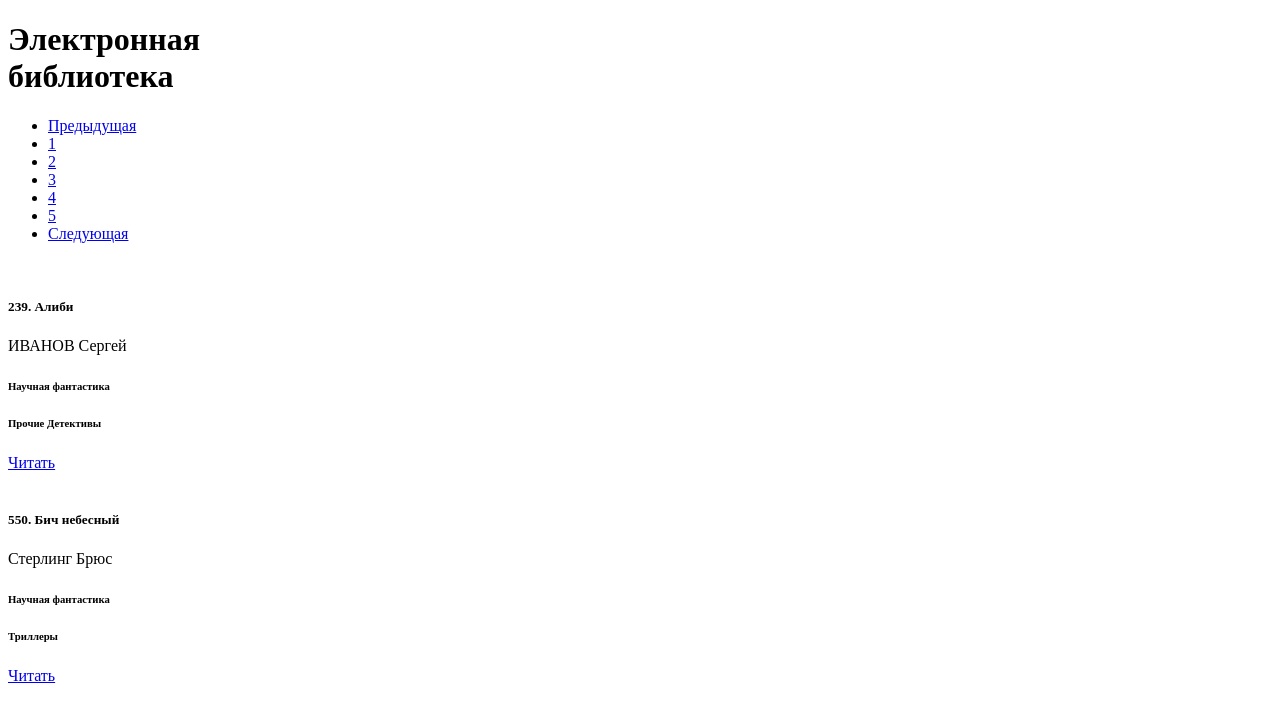
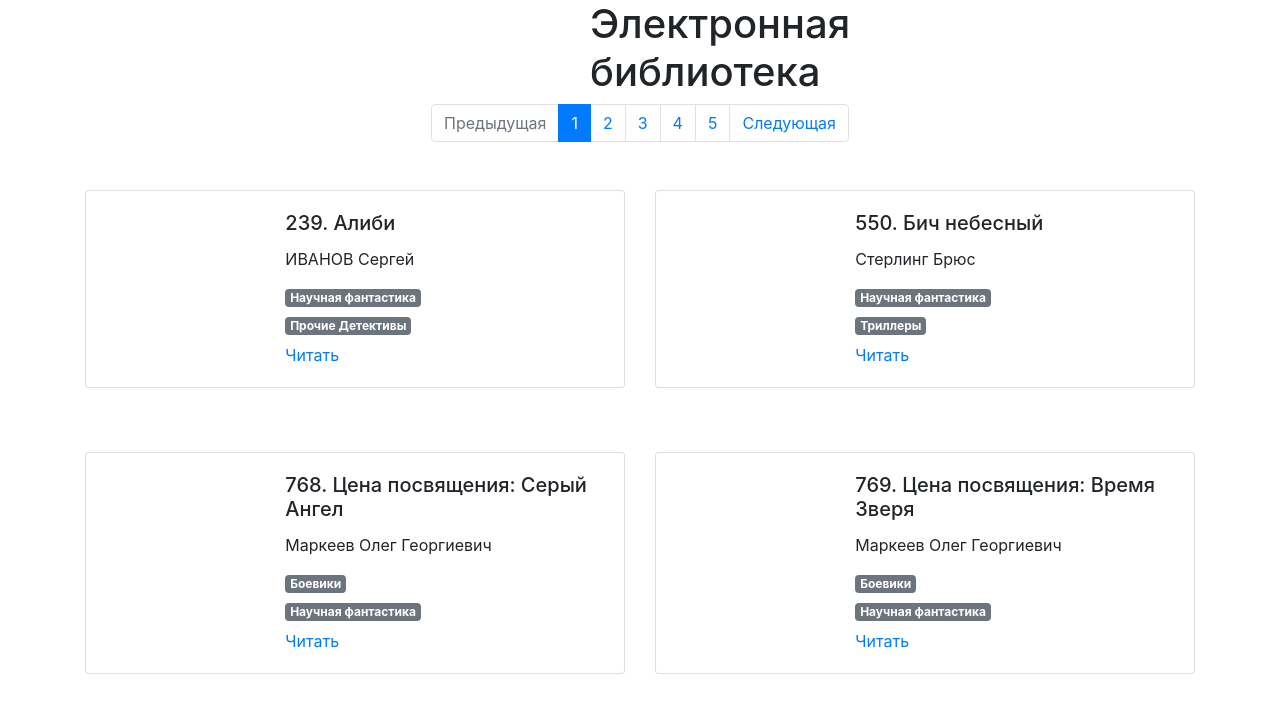
Before and after one commit to kodunaiff/web_online_library, a plain HTML site: page pages/index1.html in a window 1280 px wide. Shown: the top 723 px of the page. Drawn offline with Linux system fonts and the light colour scheme; the site is published under a folder, as on GitHub Pages, so addresses that start at the root find nothing.

Commit message:
fix bugs pages

```diff
--- a/pages/index1.html
+++ b/pages/index1.html
@@ -5,10 +5,10 @@
     <meta charset="utf-8">
     <meta name="viewport" content="width=device-width, initial-scale=1, shrink-to-fit=no">
     <!-- Bootstrap CSS -->
-    <link rel="stylesheet" href="/static/bootstrap.min.css">
+    <link rel="stylesheet" href="../static/bootstrap.min.css">
 
     <title>Электронная библиотека</title>
-      <link rel="icon" href="/static/favicon.ico">
+      <link rel="icon" href="../static/favicon.ico">
   </head>
   <body>
     <div class="mx-auto" style="width: 100px;">
```
Also changed, not shown: pages/index2.html (+2 -2 lines), pages/index3.html (+2 -2 lines), pages/index4.html (+2 -2 lines), pages/index5.html (+2 -2 lines).
